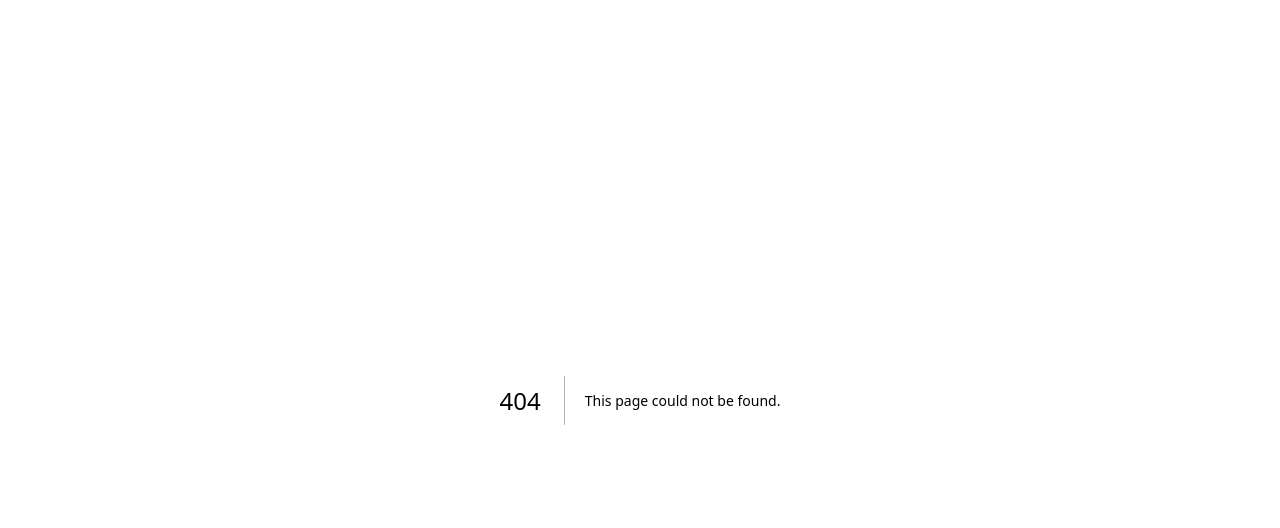
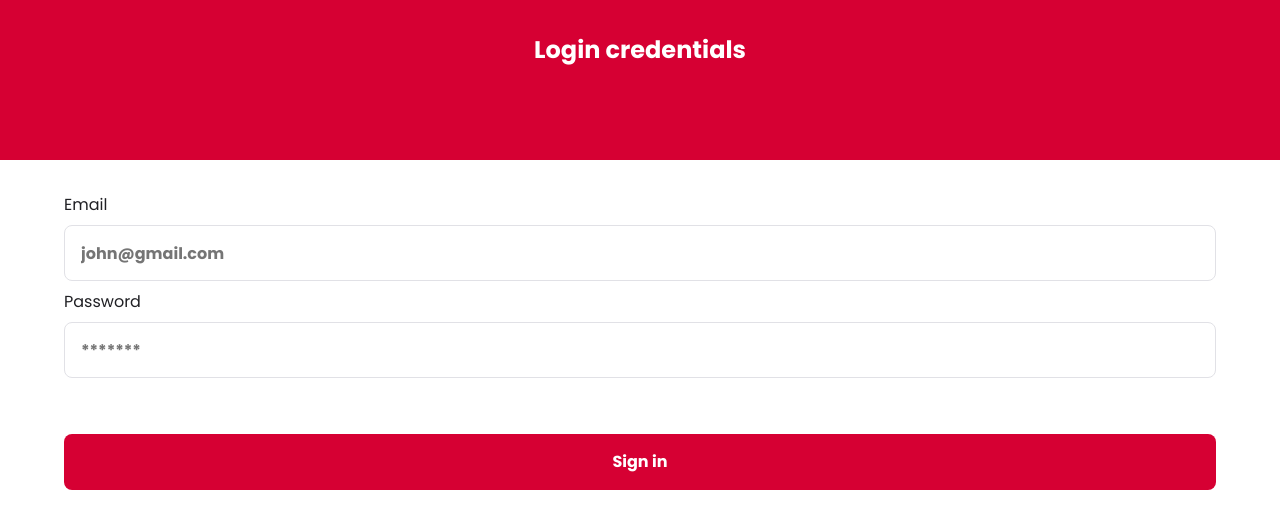
Before and after one commit to VitorHugoAntunes/Blood_Donation_App, a Next.js app: page /login in a window 1280 px wide. Before the commit this address had no page. Shown: the top 528 px of the page. Built offline with nearby package versions, Linux system fonts and the light colour scheme.

Commit message:
Added Login Page with JWT auth and cookies

```diff
--- /dev/null
+++ b/src/pages/api/login.ts
@@ -0,0 +1,36 @@
+import jwt from 'jsonwebtoken';
+import cookie from 'cookie';
+import { NextApiRequest, NextApiResponse } from 'next/types';
+import { PrismaClient } from '@prisma/client';
+const prisma = new PrismaClient();
+
+const secret = 'mysecret'; // Substitua por uma chave secreta forte em produção
+
+export default async function handler(req: NextApiRequest, res: NextApiResponse) {
+    if (req.method !== 'POST') {
+        res.status(405).json({ message: 'Method not allowed' });
+        return;
+    }
+
+    const { email } = req.body;
+
+    // Verifica se o usuário existe no banco de dados e se a senha está correta
+    const userId = await prisma.user.findUnique({
+        where: { email },
+        select: { id: true }
+    })
+    console.log(userId)
+
+    // Cria um token JWT
+    const token = jwt.sign({ id: { userId } }, secret, { expiresIn: '1d' });
+
+    // Define o token como um cookie seguro
+    res.setHeader('Set-Cookie', cookie.serialize('token', token, {
+        httpOnly: false,
+        path: '/home',
+        maxAge: 3600
+    }));
+
+    console.log(token, "Authenticated")
+    res.status(200).json({ message: 'Authenticated' });
+}
--- a/src/pages/api/users.ts
+++ b/src/pages/api/users.ts
@@ -4,7 +4,6 @@ import bcrypt from 'bcrypt';
 import { PrismaClient } from '@prisma/client';
 import connect from '../../../mongoose'
 const prisma = new PrismaClient();
-
 
 import cors from 'cors'
 
--- /dev/null
+++ b/src/pages/login/index.tsx
@@ -0,0 +1,66 @@
+import { FormContainer } from "../../styles/pages/formStep1";
+import { signIn } from 'next-auth/react';
+
+import { useRouter } from "next/router";
+import { useState } from "react";
+import axiosInstance from "@/utils/axios";
+
+function Step1() {
+    const router = useRouter();
+
+    const [email, setEmail] = useState('');
+    const [password, setPassword] = useState('');
+
+    async function handleSubmit(event: React.FormEvent<HTMLFormElement>) {
+        event.preventDefault();
+
+        try {
+            const res = await fetch('./api/login', {
+                method: 'POST',
+                headers: { 'Content-Type': 'application/json' },
+                body: JSON.stringify({ email }),
+            });
+
+            if (res.ok) {
+                router.push("/home")
+            }
+        } catch (err) {
+
+        }
+
+        router.push("/home")
+    }
+
+    return (
+        <FormContainer>
+            <div className="profileDiv">
+                <h2>Login credentials</h2>
+            </div>
+            <form onSubmit={handleSubmit}>
+                <label htmlFor="">Email</label>
+                <input
+                    type="email"
+                    name="email"
+                    placeholder="john@gmail.com"
+                    onChange={event => setEmail(event.target.value)}
+                    value={email}
+                    required
+                />
+
+                <label htmlFor="">Password</label>
+                <input
+                    type="password"
+                    name="password"
+                    placeholder="*******"
+                    onChange={event => setPassword(event.target.value)}
+                    value={password}
+                    required
+                />
+
+                <button type="submit">Sign in</button>
+            </form>
+        </FormContainer>
+    )
+}
+
+export default Step1;
```
Also changed, not shown: package.json (+5 -3 lines), src/pages/home/index.tsx (+25 -0 lines), 2 other files (tests, documents, lock files or other folders).
